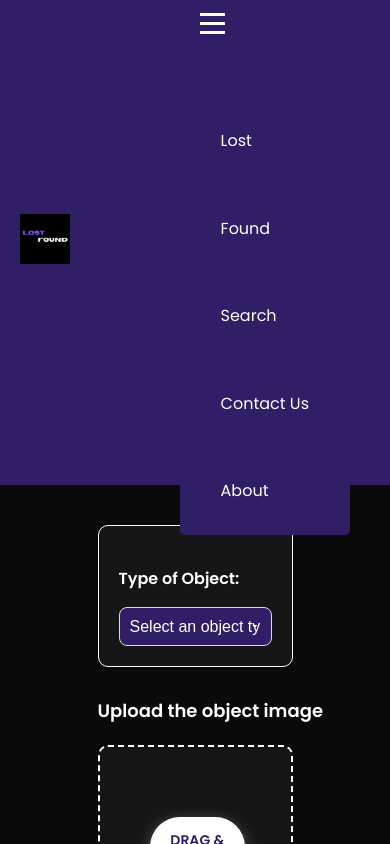
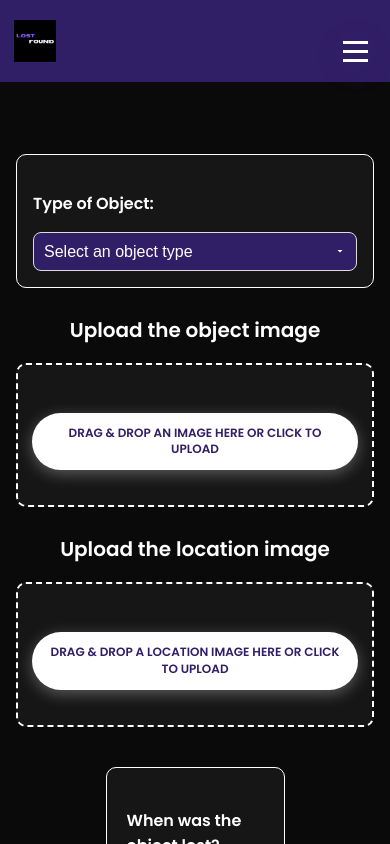
Before and after one commit to sabnekarvineel/lost-and-found, a React (Vite) app in the folder frontend/frontend/: page /lost in a window 390 px wide. Shown: the top 844 px of the page. Built offline with nearby package versions, Linux system fonts and the light colour scheme.

Commit message:
Fix mobile layout and root scripts

```diff
--- a/frontend/frontend/src/assets/components/navbar.css
+++ b/frontend/frontend/src/assets/components/navbar.css
@@ -13,15 +13,21 @@
     padding: 10px 20px;
     background-color: #301E67;
     font-family: 'Poppins', sans-serif;
+    position: sticky;
+    top: 0;
+    z-index: 20;
+    width: 100%;
 }
 
 .nav-left .logo {
     height: 50px;
+    width: auto;
+    display: block;
 }
 
 .nav-right .menu {
     position: relative;
-   display: flex;
+    display: flex;
     gap: 20px;
 }
 
@@ -61,6 +67,13 @@
     display: none;
     flex-direction: column;
     cursor: pointer;
+    border: 0;
+    background: transparent;
+    padding: 6px;
+    width: 42px;
+    height: 42px;
+    align-items: center;
+    justify-content: center;
 }
 
 .line {
@@ -77,24 +90,66 @@
 
 /* Responsive Styles */
 @media (max-width: 768px) {
-    .nav-right ul {
+    .navbar {
+        padding: 10px 14px;
+        min-height: 64px;
+    }
+
+    .nav-left .logo {
+        height: 42px;
+        max-width: 150px;
+        object-fit: contain;
+    }
+
+    .nav-right {
+        display: flex;
+        align-items: center;
+    }
+
+    .nav-right .menu {
         display: none;
         flex-direction: column;
-        gap: 10px;
+        gap: 0;
         position: absolute;
-        top: 60px;
-        right: 20px;
+        top: 100%;
+        left: 0;
+        right: 0;
         background-color: #301E67;
-        border-radius: 5px;
-        padding: 10px;
-        z-index: 1;
+        border-radius: 0;
+        padding: 8px 14px 14px;
+        z-index: 30;
+        box-shadow: 0 12px 24px rgba(0, 0, 0, 0.35);
     }
 
-    .nav-right ul.menu.open {
+    .nav-right .menu.open {
         display: flex;
+    }
+
+    .nav-right .menu li,
+    .nav-right li {
+        width: 100%;
+        padding: 0;
+    }
+
+    .nav-right .menu li a {
+        width: 100%;
+        padding: 13px 12px;
+        border-top: 1px solid rgba(255, 255, 255, 0.14);
     }
 
     .hamburger {
         display: flex;
     }
+
+    .hamburger.open .line:nth-child(1) {
+        transform: translateY(9px) rotate(45deg);
+    }
+
+    .hamburger.open .line:nth-child(2) {
+        opacity: 0;
+    }
+
+    .hamburger.open .line:nth-child(3) {
+        transform: translateY(-9px) rotate(-45deg);
+    }
 }
--- a/frontend/frontend/src/assets/components/navbar.jsx
+++ b/frontend/frontend/src/assets/components/navbar.jsx
@@ -16,17 +16,23 @@ function Navbar() {
         <img src={img1} alt="Logo" className="logo" />
       </div>
       <div className="nav-right">
-        <div className="hamburger" onClick={toggleMenu}>
+        <button
+          type="button"
+          className={`hamburger ${isOpen ? 'open' : ''}`}
+          onClick={toggleMenu}
+          aria-label="Toggle navigation menu"
+          aria-expanded={isOpen}
+        >
           <div className={`line ${isOpen ? 'open' : ''}`}></div>
           <div className={`line ${isOpen ? 'open' : ''}`}></div>
           <div className={`line ${isOpen ? 'open' : ''}`}></div>
-        </div>
+        </button>
         <ul className={`menu ${isOpen ? 'open' : ''}`}>
-          <li><Link to="/lost">Lost</Link></li>
-          <li><Link to="/found">Found</Link></li>
-          <li><Link to="/search">Search</Link></li>
-          <li><Link to="/contact">Contact Us</Link></li>
-          <li><Link to="/about">About</Link></li>
+          <li><Link to="/lost" onClick={() => setIsOpen(false)}>Lost</Link></li>
+          <li><Link to="/found" onClick={() => setIsOpen(false)}>Found</Link></li>
+          <li><Link to="/search" onClick={() => setIsOpen(false)}>Search</Link></li>
+          <li><Link to="/contact" onClick={() => setIsOpen(false)}>Contact Us</Link></li>
+          <li><Link to="/about" onClick={() => setIsOpen(false)}>About</Link></li>
         </ul>
       </div>
     </nav>
--- a/frontend/frontend/src/pages/about.css
+++ b/frontend/frontend/src/pages/about.css
@@ -6,6 +6,7 @@
     background-color: #0a0a0a; /* Slightly lighter black for contrast */
     color: #fff;
     line-height: 1.6;
+    overflow-x: hidden;
   }
 
   /* Navbar Styling */
@@ -114,6 +115,24 @@
 
   /* Media Query for Responsiveness */
   @media (max-width: 768px) {
+    .about-body {
+      padding: 0 16px 28px;
+    }
+
+    .about-page-container {
+      padding: 22px 16px;
+      border-radius: 10px;
+    }
+
+    .about-header-title {
+      font-size: 32px;
+      line-height: 1.15;
+    }
+
+    .about-header-description {
+      font-size: 16px;
+    }
+
     .about-content-section {
       flex-direction: column;
       gap: 20px;
@@ -121,5 +140,13 @@
 
     .about-content-item {
       flex: 1 1 100%;
+      width: 100%;
+      text-align: center;
+      padding: 18px;
+    }
+
+    .about-cta-button {
+      width: 100%;
+      max-width: 320px;
     }
   }
--- a/frontend/frontend/src/pages/about.jsx
+++ b/frontend/frontend/src/pages/about.jsx
@@ -1,5 +1,5 @@
 import React from "react";
-import "./About.css";
+import "./about.css";
 import Navbar from "../assets/components/navbar";
 import { Link } from "react-router-dom";
 
@@ -16,7 +16,7 @@ const About = () => {
         {/* Header Section */}
         <h1 className="about-header-title">About Us</h1>
         <p className="about-header-description">
-          Welcome to the Lost and Found Portal for Bhavan's Vivekananda College!
+          Welcome to the Lost and Found Portal of Bhavan's Vivekananda College!
           Our goal is to connect the college community by helping students and staff
           recover their lost items quickly and efficiently.
         </p>
@@ -36,7 +36,7 @@ const About = () => {
             <p className="about-content-text">
               To become the most reliable and efficient lost-and-found
               management system in educational institutions, promoting
-              honesty and accountability among students and staffs.
+              honesty and accountability among students and staff.
             </p>
           </div>
         </div>
--- a/frontend/frontend/src/pages/contact.css
+++ b/frontend/frontend/src/pages/contact.css
@@ -6,6 +6,7 @@ body {
     background-color: #0a0a0a; /* Slightly lighter black for better contrast */
     color: #fff; /* White for text contrast */
     line-height: 1.6;
+    overflow-x: hidden;
   }
 
   /* Navbar Styling */
@@ -154,6 +155,21 @@ body {
 
   /* Media Query for Responsiveness */
   @media (max-width: 768px) {
+    .contact-container {
+      width: calc(100% - 32px);
+      padding: 22px 16px;
+      border-radius: 10px;
+    }
+
+    .contact-header {
+      font-size: 32px;
+      line-height: 1.15;
+    }
+
+    .contact-description {
+      font-size: 16px;
+    }
+
     .contact-info {
       flex-direction: column;
       gap: 15px;
@@ -161,5 +177,18 @@ body {
 
     .contact-item {
       flex: 1 1 100%;
+      width: 100%;
+    }
+
+    .contact-form {
+      padding: 20px 14px;
+    }
+
+    .contact-form h2 {
+      font-size: 24px;
+    }
+
+    .submit-buttonn {
+      width: 100%;
     }
   }
--- a/frontend/frontend/src/pages/found.css
+++ b/frontend/frontend/src/pages/found.css
@@ -5,6 +5,7 @@ body {
   color: #FFFFFF; /* White text color */
   margin: 0;
   padding: 0;
+  overflow-x: hidden;
 }
 
 .container {
@@ -123,6 +124,11 @@ button {
   transition: all 0.3s ease;
 }
 
+.found-form {
+  width: 100%;
+  padding: 10px 0 1px;
+}
+
 button:hover {
   background: #FFFFFF; /* White background on hover */
   color: #301E67; /* Accent text color */
@@ -148,6 +154,51 @@ button:hover {
 @media (max-width: 768px) {
   .container {
     padding: 15px;
+  }
+
+  .found-form {
+    padding: 12px 16px 1px;
+  }
+
+  h1 {
+    margin-left: 0;
+    text-align: center;
+    font-size: 20px;
+    line-height: 1.25;
+  }
+
+  .object-type-section,
+  .found-date-section,
+  .image-section,
+  .description-section,
+  .contact-section,
+  .location-description,
+  .contact-number,
+  .description,
+  .item-type,
+  .drag-drop-zone,
+  .submit-button {
+    width: 100%;
+    margin-left: 0;
+  }
+
+  .object-type-section,
+  .found-date-section,
+  .image-section,
+  .description-section,
+  .contact-section {
+    padding: 16px;
+  }
+
+  .drag-drop-zone {
+    padding: 28px 14px;
+  }
+
+  .upload-label {
+    width: 100%;
+    padding: 12px;
+    font-size: 12px;
+    line-height: 1.4;
   }
 
   label {
--- a/frontend/frontend/src/pages/landing.css
+++ b/frontend/frontend/src/pages/landing.css
@@ -1,5 +1,6 @@
 body{
     background-color:black;
+    overflow-x: hidden;
 }
 /* buttons */
 /* src/pages/homepage.css */
@@ -14,14 +15,15 @@ body{
     display: flex;
     justify-content: center; /* Center the buttons */
     align-items: center; /* Align items vertically */
-    height: 100vh; /* Full viewport height */
+    min-height: calc(100vh - 70px); /* Full viewport height minus navbar */
     flex-wrap: wrap;
     display: flex;
     flex-direction: column;
    /* Stack items vertically */
     justify-content: center; /* Center the buttons */
     align-items: center; /* Align items vertically */
-    height: 100%; /* Full viewport height */
+    width: 100%;
+    padding: 40px 20px;
     flex-wrap: wrap;
 
 }
@@ -72,6 +74,7 @@ body{
     display: flex; /* Align buttons in a row */
     justify-content: center; /* Center the buttons */
     gap: 20px; /* Space between buttons */
+    flex-wrap: wrap;
 }
 a{
     cursor:pointer;
@@ -79,13 +82,40 @@ a{
     color:#301E67
 }
 @media (max-width: 768px) {
+    .btn-container {
+        gap: 32px;
+        min-height: calc(100vh - 62px);
+        padding: 36px 16px;
+    }
+
+    .button-row {
+        width: 100%;
+        flex-direction: column;
+        align-items: stretch;
+        gap: 16px;
+    }
+
     .styled-btn {
         font-size: 20px; /* Slightly smaller font size on smaller screens */
         padding: 12px 25px; /* Adjust padding for smaller screens */
     }
 
+    .lost-btn,
+    .found-btn {
+        width: 100%;
+        max-width: 360px;
+        height: 120px;
+        margin: 0 auto;
+        display: flex;
+        align-items: center;
+        justify-content: center;
+    }
+
     .question-text {
-        font-size: 24px; /* Adjust question text size for smaller screens */
+        margin-top: 0;
+        font-size: 30px; /* Adjust question text size for smaller screens */
+        line-height: 1.25;
+        max-width: 560px;
     }
 }
 
@@ -95,6 +125,6 @@ a{
         padding: 10px 20px; /* Further adjust padding */
     }
     .question-text {
-        font-size: 20px; /* Further adjust question text size */
+        font-size: 24px; /* Further adjust question text size */
     }
 }
--- a/frontend/frontend/src/pages/lost.css
+++ b/frontend/frontend/src/pages/lost.css
@@ -5,6 +5,7 @@ body {
   color: #FFFFFF; /* White text color */
   margin: 0;
   padding: 0;
+  overflow-x: hidden;
 }
 
 .container {
@@ -123,6 +124,11 @@ button {
   transition: all 0.3s ease;
 }
 
+.lost-form {
+  width: 100%;
+  padding: 10px 0 1px;
+}
+
 button:hover {
   background: #FFFFFF; /* White background on hover */
   color: #301E67; /* Accent text color */
@@ -148,6 +154,51 @@ button:hover {
 @media (max-width: 768px) {
   .container {
     padding: 15px;
+  }
+
+  .lost-form {
+    padding: 12px 16px 1px;
+  }
+
+  h1 {
+    margin-left: 0;
+    text-align: center;
+    font-size: 20px;
+    line-height: 1.25;
+  }
+
+  .object-type-section,
+  .lost-date-section,
+  .image-section,
+  .description-section,
+  .contact-section,
+  .location-description,
+  .contact-number,
+  .description,
+  .item-type,
+  .drag-drop-zone,
+  .submit-button {
+    width: 100%;
+    margin-left: 0;
+  }
+
+  .object-type-section,
+  .lost-date-section,
+  .image-section,
+  .description-section,
+  .contact-section {
+    padding: 16px;
+  }
+
+  .drag-drop-zone {
+    padding: 28px 14px;
+  }
+
+  .upload-label {
+    width: 100%;
+    padding: 12px;
+    font-size: 12px;
+    line-height: 1.4;
   }
 
   label {
--- a/frontend/frontend/src/pages/search.css
+++ b/frontend/frontend/src/pages/search.css
@@ -3,6 +3,7 @@ body {
     font-family: 'Poppins', sans-serif;
     background: black /* Gradient background */
     color: #ffffff; /* White text */
+    overflow-x: hidden;
 }
 
 .header {
@@ -95,6 +96,9 @@ body {
     padding: 20px;
     border-radius: 10px;
     max-width: 600px;
+    width: min(92vw, 600px);
+    max-height: 88vh;
+    overflow-y: auto;
     text-align: center;
     position: relative;
     animation: fadeIn 0.3s; /* Fade-in animation */
@@ -166,3 +170,46 @@ body {
     max-width: 500px;
     width: 90%;
   }
+
+@media (max-width: 768px) {
+    .header {
+        padding: 28px 16px;
+    }
+
+    .header h1 {
+        font-size: 2rem;
+    }
+
+    .header p {
+        font-size: 1rem;
+    }
+
+    .main-content {
+        padding: 16px;
+    }
+
+    .item-cards {
+        grid-template-columns: 1fr;
+        gap: 16px;
+    }
+
+    .card {
+        margin: 0;
+        padding: 14px;
+    }
+
+    .modal-content {
+        width: calc(100vw - 28px);
+        padding: 18px;
+    }
+
+    .close-button {
+        top: 8px;
+        right: 8px;
+        left: auto;
+        width: 40px;
+        height: 40px;
+        padding: 0;
+        margin: 0;
+    }
+}
```
Also changed, not shown: frontend/frontend/src/pages/About.jsx (deleted, +0 -57 lines), package.json (added, +12 -0 lines).
